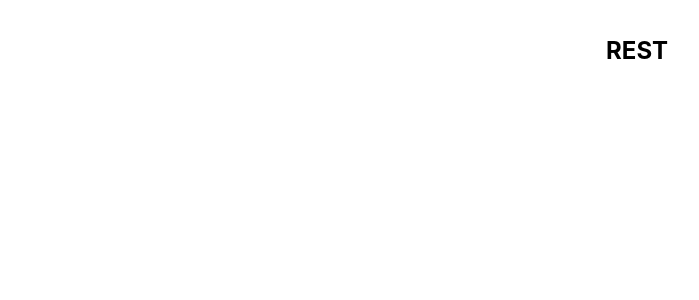
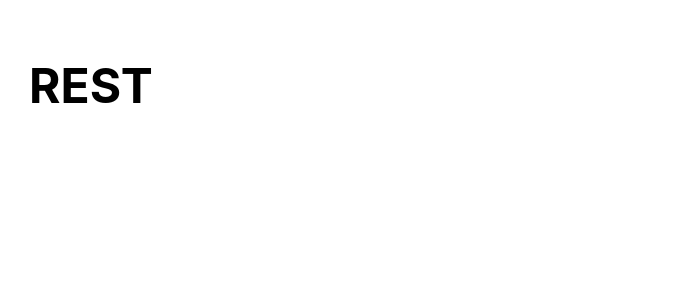
Before and after one commit to theurbandev/Resting, a Next.js app: page / in a window 1280 px wide. Shown: the top 300 px of the page, without its empty margins (3-702 px from the left). Built offline with nearby package versions, Linux system fonts and the light colour scheme.

Commit message:
adding toolbar

```diff
--- /dev/null
+++ b/pages/components/toolbar.tsx
@@ -0,0 +1,3 @@
+export const Toolbar = () => {
+  return <div></div>;
+};
--- a/pages/index.tsx
+++ b/pages/index.tsx
@@ -1,6 +1,6 @@
 import type { NextPage } from "next";
 import Head from "next/head";
-import Image from "next/image";
+import { Toolbar } from "./components/toolbar";
 import styles from "../styles/Home.module.css";
 
 const Home: NextPage = () => {
@@ -16,8 +16,9 @@ const Home: NextPage = () => {
         <nav>
           <h1 className={styles.logo}>REST</h1>
         </nav>
-
-        <section className={styles.toolbar}></section>
+        <section className={styles.toolbar}>
+          <Toolbar />
+        </section>
       </main>
     </div>
   );
--- a/styles/Home.module.css
+++ b/styles/Home.module.css
@@ -10,7 +10,7 @@
   display: flex;
   flex-direction: column;
   /* justify-content: center; */
-  align-items: center;
+  /* align-items: center; */
 }
 
 @media (prefers-color-scheme: dark) {
@@ -27,6 +27,10 @@
 }
 
 /* NAV */
+.logo {
+  font-size: 3rem;
+  text-align: left;
+}
 
 /* TOOLBAR */
 .toolbar {
```
